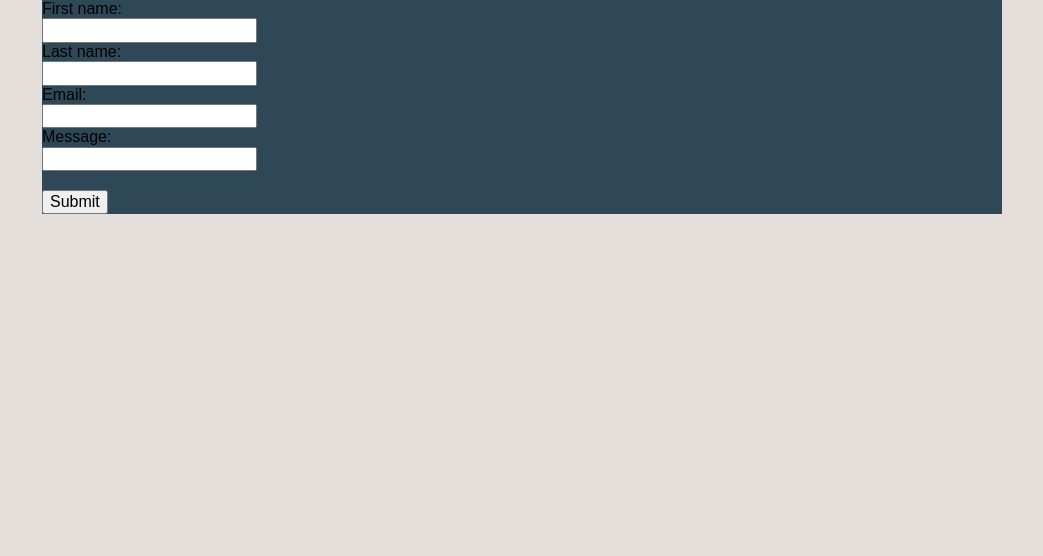
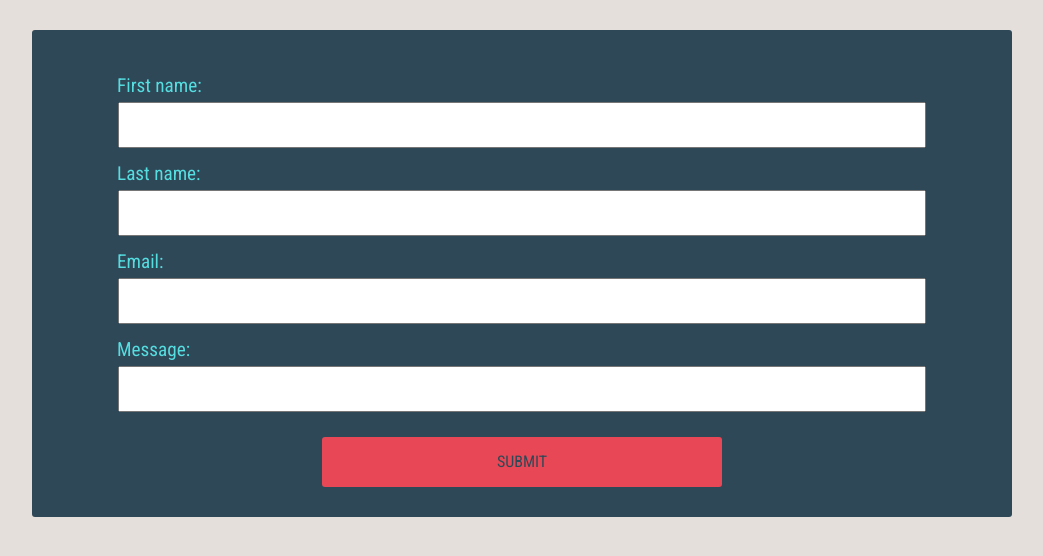
Before and after one commit to kescobar10/hw_listeners_escobar_kenia, a plain HTML site: page index.html in a window 1280 px wide. Shown: the whole page, without its empty margins (118-1161 px from the left). Drawn offline with Linux system fonts and the light colour scheme.

Commit message:
style the form

```diff
--- a/css/main.css
+++ b/css/main.css
@@ -5,4 +5,35 @@ body {
     margin: auto;
     background-color: #2f4858;
     width: 960px;
+    border-radius: 3px;
+    padding: 30px 10px;
+    margin-top: 30px;
 }
+form {
+    font-family: 'Roboto Condensed';
+}
+input {
+    width: 800px;
+    display: block;
+    margin: auto;
+    height: 40px;
+}
+label {
+    display: block;
+    padding: 15px 0px 5px 75px;
+    font-size: 1.2em;
+    color: #55dde0;
+}
+button {
+    display: block;
+    background-color: #e84855;
+    width: 400px;
+    height: 50px;
+    margin: auto;
+    color: #2f4858;
+    border-radius: 3px;
+    border-style: none;
+    margin-top: 25px;
+    font-family: 'Roboto Condensed';
+    text-transform: uppercase;
+}
--- a/index.html
+++ b/index.html
@@ -7,27 +7,19 @@
 
     <link rel="stylesheet" href="css/vendor/normalize.min.css">
     <link rel="stylesheet" href="css/main.css">
+    <link href="https://fonts.googleapis.com/css?family=Roboto+Condensed" rel="stylesheet">
 </head>
 <body>
     <div id="container">
         <form>
             <label for="firstname">First name:</label>
-            <br>
             <input type="text" id="firstname">
-            <br>
             <label for="lastname">Last name:</label>
-            <br>
             <input type="text" id="lastname">
-            <br>
             <label for="email">Email:</label>
-            <br>
             <input type="text" id="email">
-            <br>
             <label for="message">Message:</label>
-            <br>
             <input type="text" id="message">
-            <br>
-            <br>
             <button type="submit" value="Submit">Submit</button>
         </form>
     </div>
```
